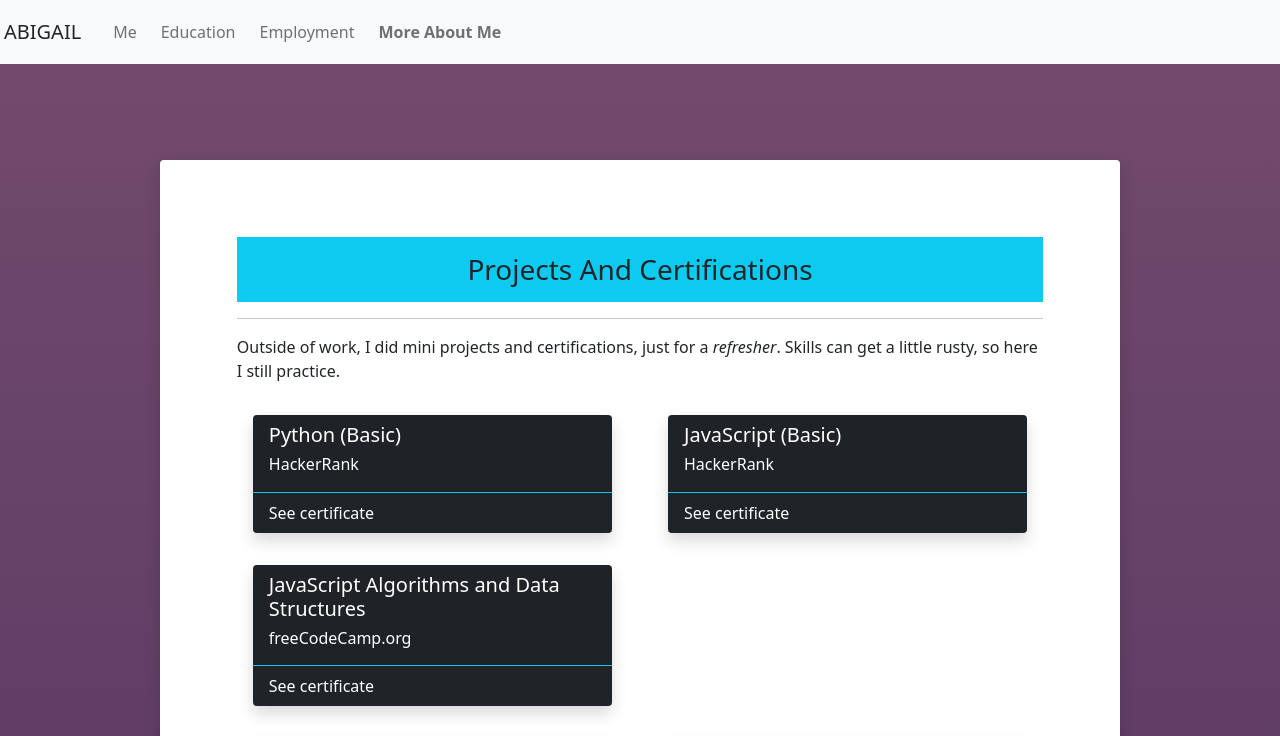
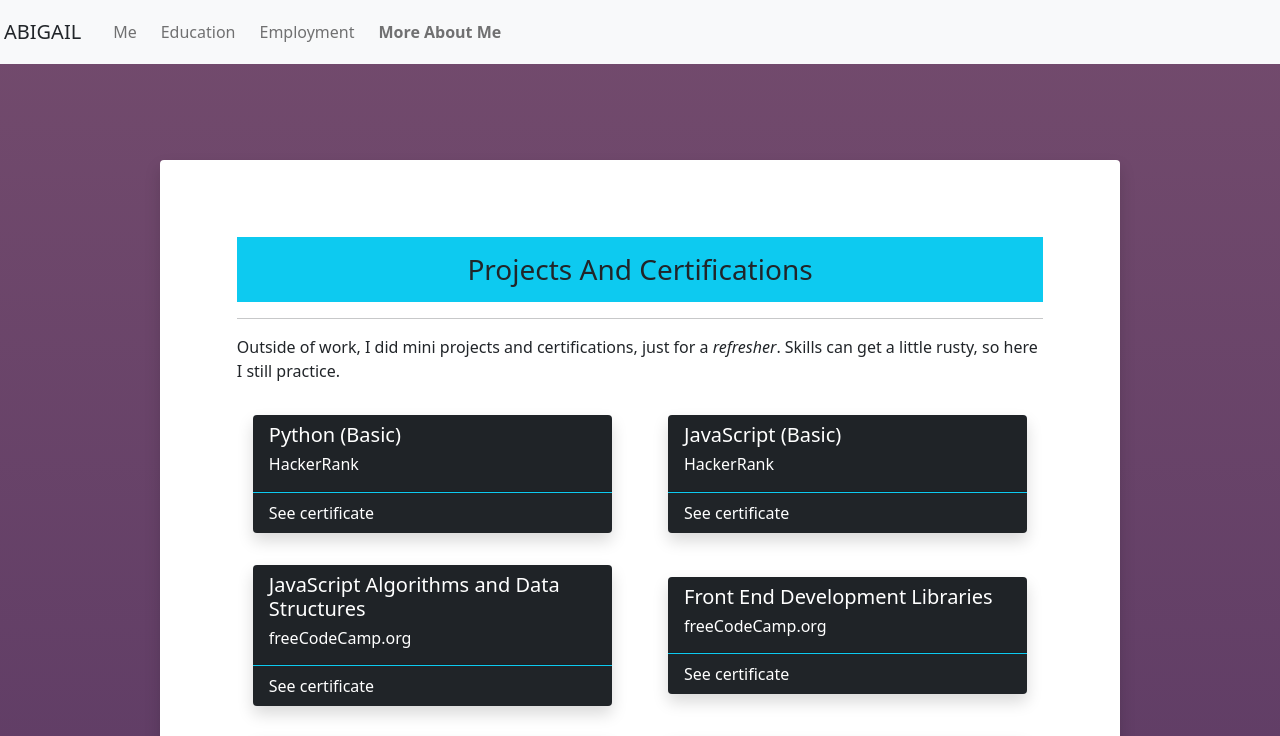
Before and after one commit to roserenity/resume, a Vue app: page /#/MoreAboutMe in a window 1280 px wide. Shown: the top 736 px of the page. Built offline with nearby package versions, Linux system fonts and the light colour scheme.

Commit message:
add new certificate

```diff
--- a/src/components/MoreAboutMe.vue
+++ b/src/components/MoreAboutMe.vue
@@ -15,9 +15,9 @@
           <section
             v-for="certification in certificationList"
             :key="certification.id"
-            class="col-sm-6 middle d-flex card-group"
+            class="col-sm-6 middle d-flex flex-wrap align-items-center justify-content-evenly"
           >
-            <div class="card m-3 text-white bg-dark shadow">
+            <div class="card m-3 text-white bg-dark shadow w-100">
               <div class="card-header">
                 <h5>{{ certification.name }}</h5>
                 <h6>{{ certification.issuer }}</h6>
@@ -117,6 +117,13 @@ export default {
           issuer: "freeCodeCamp.org",
           credentialURL:
             "https://freecodecamp.org/certification/Abigail_C/javascript-algorithms-and-data-structures",
+        },
+        {
+          id: 4,
+          name: "Front End Development Libraries",
+          issuer: "freeCodeCamp.org",
+          credentialURL:
+            "https://freecodecamp.org/certification/Abigail_C/front-end-development-libraries",
         },
       ],
       projectList: [
```
Also changed, not shown: 1 other file (tests, documents, lock files or other folders).
